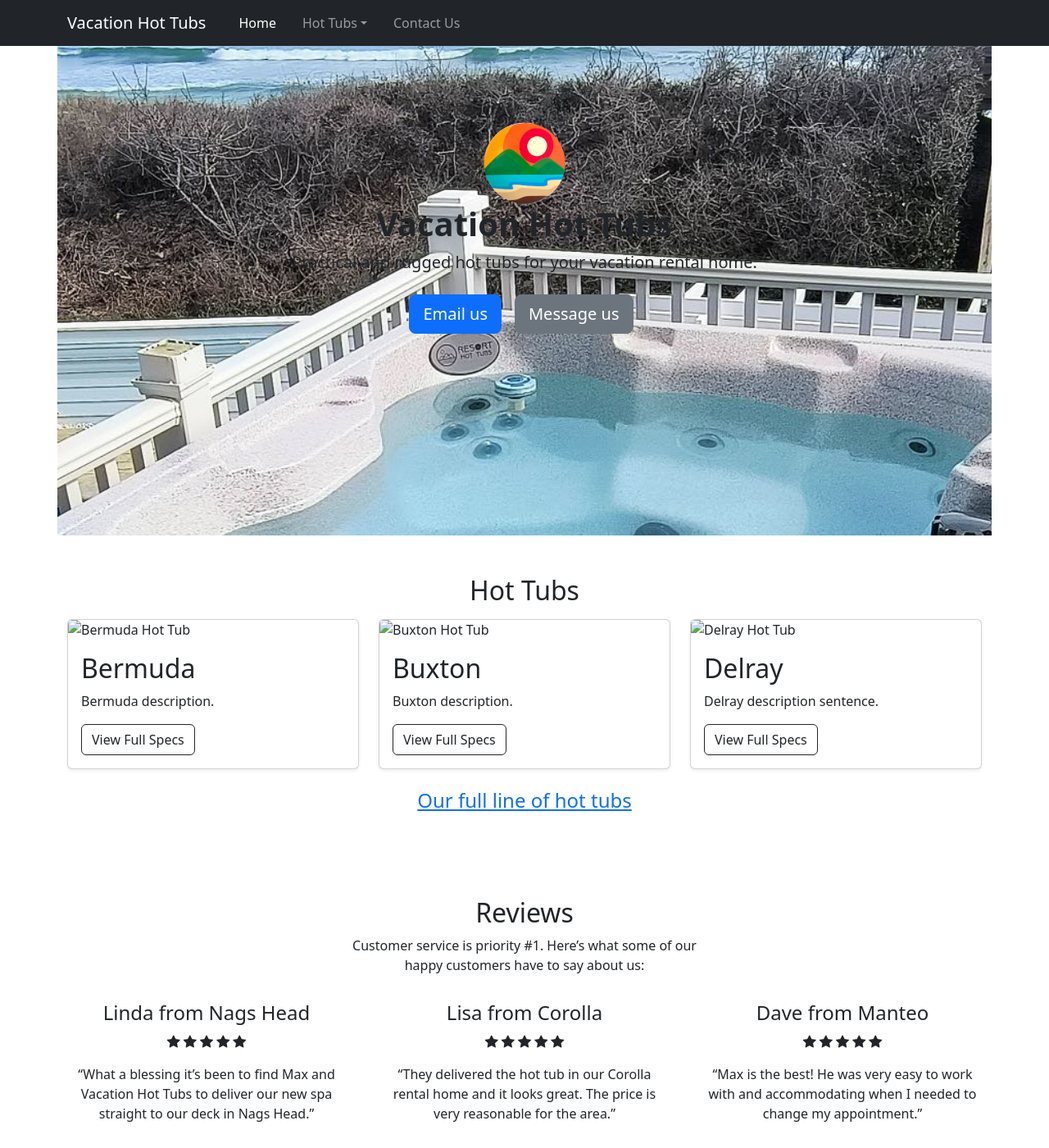
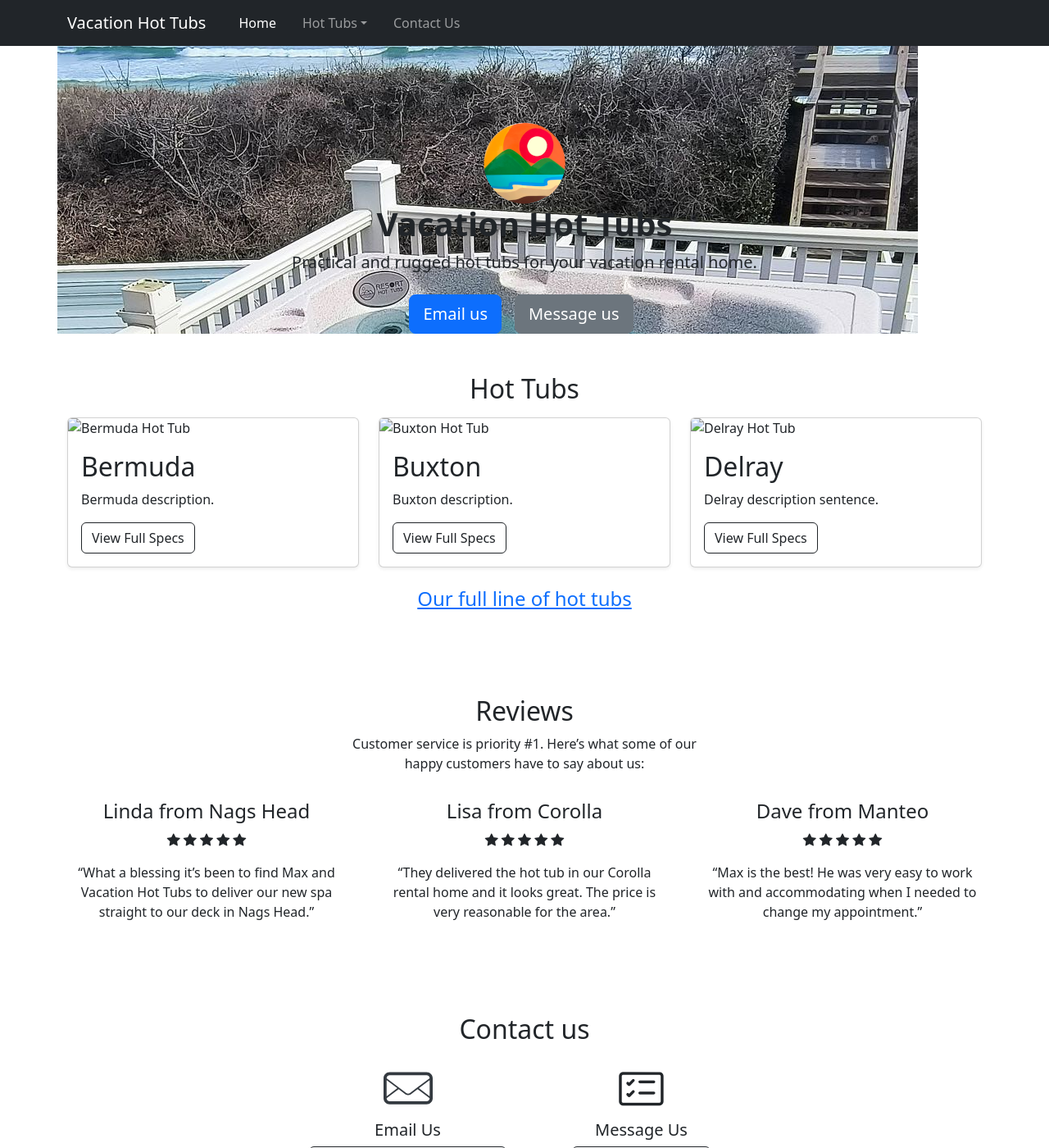
Before and after one commit to vacationhottubs/vacationhottubs.github.io, a Jekyll site: the page built from index.html, in a window 1280 px wide and 1400 px high. Shown: the whole window at 82% size. Built offline with Jekyll 4.4.1, drawn with Linux system fonts in a browser that asks for light colours.

Commit message:
Update home.css

```diff
--- a/_includes/home.css
+++ b/_includes/home.css
@@ -1,13 +1,10 @@
       /* Homepage Custom Styles */
       #hero {
         background-image: url("images/home/hero.jpg");
-        background-repeat: no-repeat;
-        background-size: 1320px;
-        height: 600px
+        background-repeat: no-repeat
       }
       @media (max-width: 576px) {
         #hero {
-          background-image: none;
-          height: none
+          background-image: none
         }
       }
```
